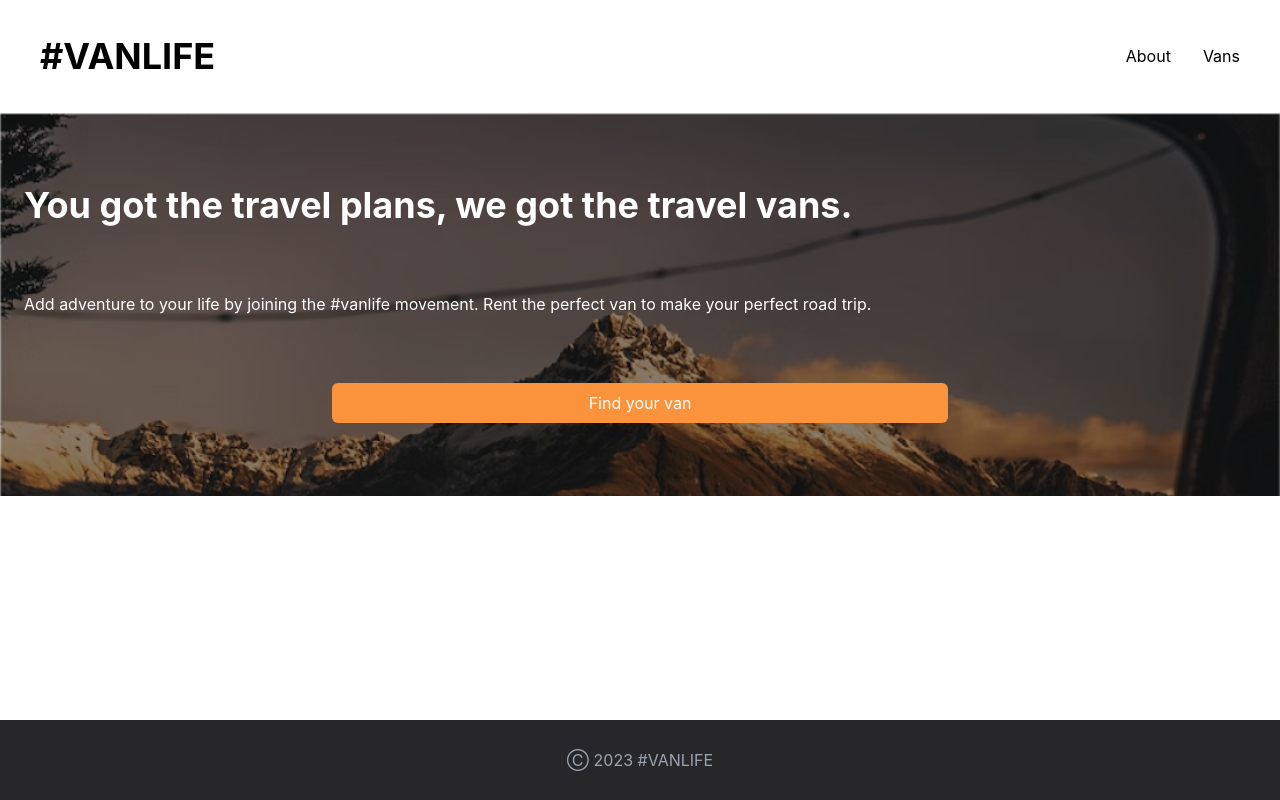
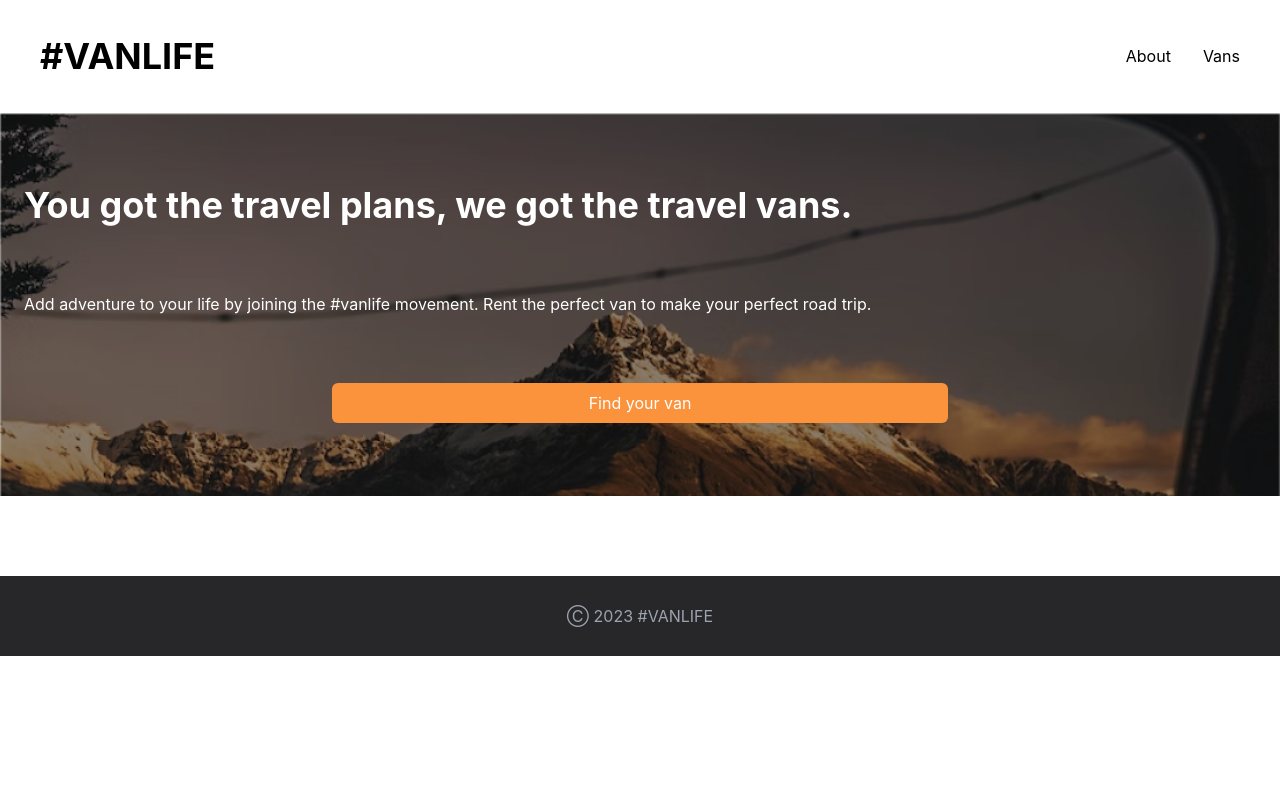
Before and after one commit to l9779/van-life-app-rr6, a React (Vite) app: page / in a window 1280 px wide. Built offline with nearby package versions, Linux system fonts and the light colour scheme.

Commit message:
footer fix

```diff
--- a/src/Components/Footer.jsx
+++ b/src/Components/Footer.jsx
@@ -1,6 +1,6 @@
 const Footer = () => {
   return (
-    <footer className='w-full h-20 absolute bottom-0 bg-zinc-800 flex justify-center items-center'>
+    <footer className='w-full h-20 flex justify-center items-center bg-zinc-800'>
       <p className='text-gray-400'>Ⓒ 2023 #VANLIFE</p>
     </footer>
   );
--- a/src/Pages/Home.jsx
+++ b/src/Pages/Home.jsx
@@ -1,14 +1,14 @@
 const Home = () => {
   return (
-    <div className='home-bg bg-cover h-96 md:h-100 px-6 flex flex-col justify-around'>
-      <h1 className='text-white text-4xl font-bold mt-10'>
+    <div className='home-bg bg-cover h-96 md:h-100 px-6 mb-20 flex flex-col justify-around'>
+      <h1 className='text-4xl font-bold mt-10 text-white'>
         You got the travel plans, we got the travel vans.
       </h1>
       <p className='text-white '>
         Add adventure to your life by joining the #vanlife movement. Rent the
         perfect van to make your perfect road trip.
       </p>
-      <button className='text-white bg-orange-400 hover:bg-orange-500 w-[100%] md:w-[50%] rounded-md mb-10 mx-auto py-2'>
+      <button className='w-[100%] md:w-[50%] rounded-md mb-10 mx-auto py-2 text-white bg-orange-400 hover:bg-orange-500'>
         Find your van
       </button>
     </div>
```
